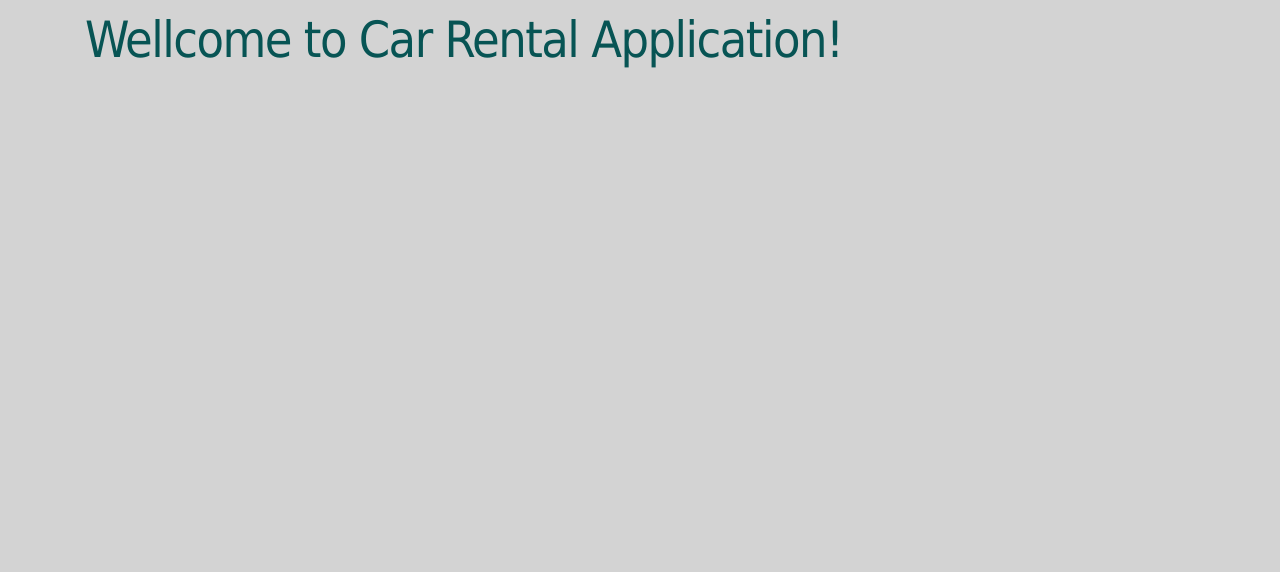
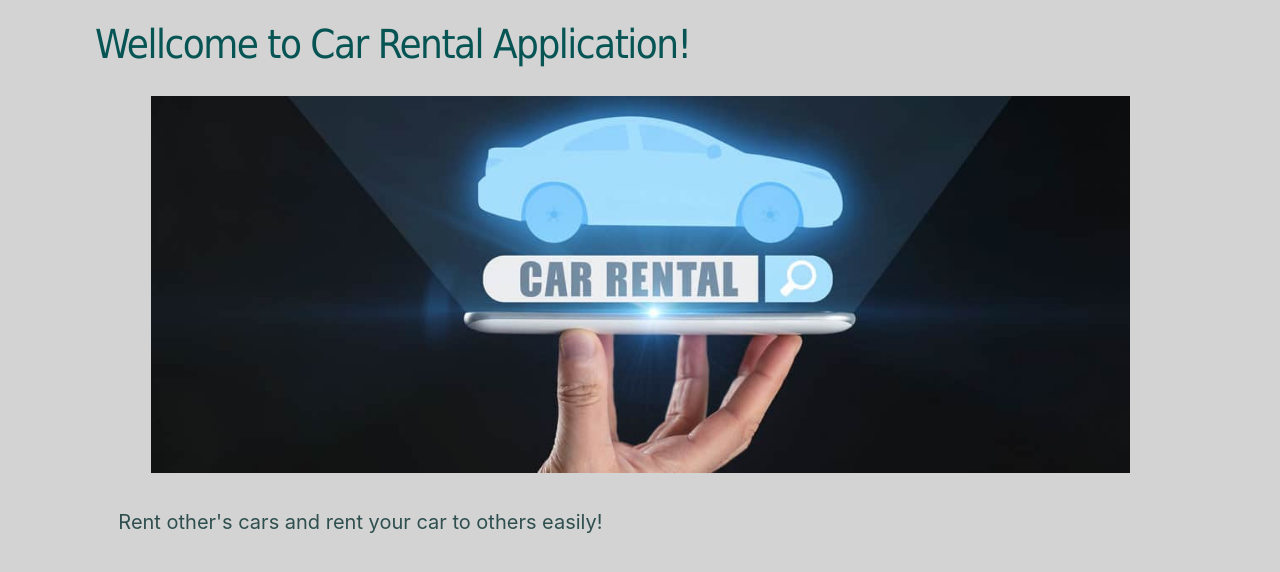
Before and after one commit to azar-z/car_site, a Django app: page /rental/ in a window 1280 px wide. Shown: the part 62-634 px from the top of the page. Run offline with Django 4.2, Linux system fonts and the light colour scheme.

Commit message:
home template changes

```diff
--- a/car_rental/static/car_rental/stylesheets/home.css
+++ b/car_rental/static/car_rental/stylesheets/home.css
@@ -1,7 +1,23 @@
 h2 {
-  color: #075454;
- font-size:50px;
-  margin-top: 10px;
- letter-spacing:-1.5px;
-  font-family: Tahoma, Verdana, sans-serif;
- }
+    color: #075454;
+    font-size: 40px;
+    margin-top: 10px;
+    letter-spacing: -1.5px;
+    font-family: Tahoma, Verdana, sans-serif;
+    padding: 10px;
+}
+
+#main_img {
+ width: 90%;
+ padding: 10px;
+ alignment: center;
+ margin-left: auto;
+ margin-right: auto;
+ display: block;
+}
+
+p {
+    color: darkslategray;
+    font-size: 20px;
+    margin-left: 3%;
+}
--- a/car_rental/templates/car_rental/home.html
+++ b/car_rental/templates/car_rental/home.html
@@ -11,5 +11,10 @@
 {% block content %}
 <div class="container">
     <h2>Wellcome to Car Rental Application!</h2>
- </div>
+    <img src="{% static 'car_rental/images/car_rental.jpg' %}" alt="car rental" id="main_img">
+    <br>
+<p>
+    Rent other's cars and rent your car to others easily!
+</p>
+</div>
 {% endblock %}
```
Also changed, not shown: car_rental/static/car_rental/images/car_rental.jpg (added).
